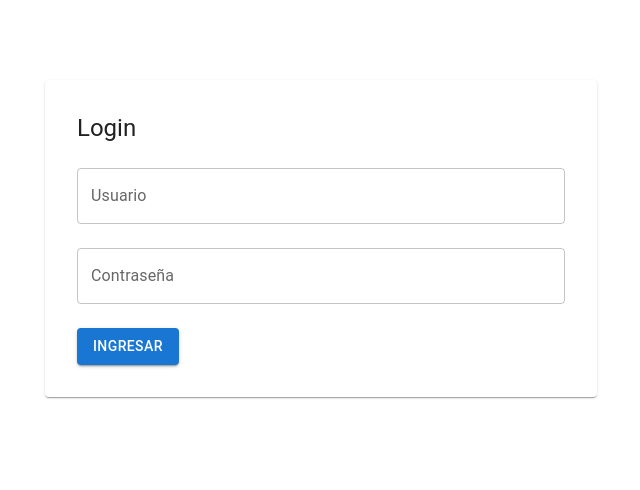
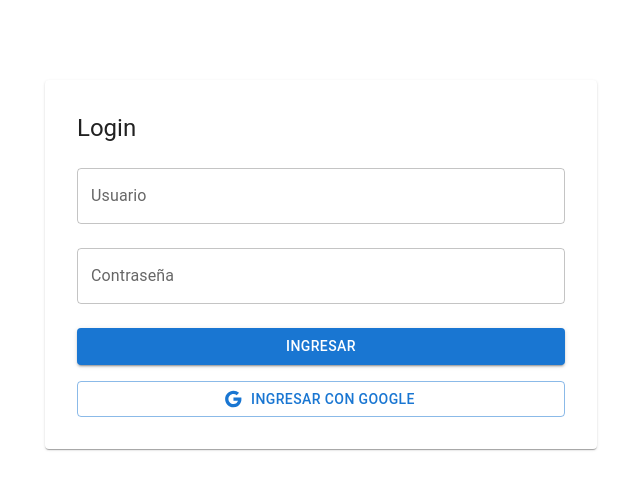
Before and after one commit to ewiedermann/librotema, a React (Create React App) app: page /login in a window 1280 px wide. Shown: the top 490 px of the page, without its empty margins (319-959 px from the left). Built offline with nearby package versions, Linux system fonts and the light colour scheme.

Commit message:
Cambios para empezar con google

```diff
--- a/src/components/Login.jsx
+++ b/src/components/Login.jsx
@@ -1,10 +1,12 @@
 import React, { useState, useEffect } from 'react';
 import { collection, getDocs } from 'firebase/firestore';
-import { db } from '../firebase/firebase';
+import { db, auth } from '../firebase/firebase'; // ahora exportas auth desde firebase.jsx
 import { useNavigate } from 'react-router-dom';
 import {
   Box, Button, Container, TextField, Typography, Paper, Alert
 } from '@mui/material';
+import { Google as GoogleIcon } from '@mui/icons-material';
+import { GoogleAuthProvider, signInWithPopup, signInWithRedirect } from "firebase/auth";
 
 const Login = ({ setUser }) => {
   const [credenciales, setCredenciales] = useState({ usuario: '', contrasena: '' });
@@ -14,10 +16,9 @@ const Login = ({ setUser }) => {
   useEffect(() => {
     const storedUser = localStorage.getItem('usuario');
     if (storedUser) {
-      // Si hay usuario en localStorage, redirigir a la página principal
-      navigate('/login', { replace: true }); // replace elimina la página anterior del historial
+      navigate('/login', { replace: true });
     }
-  }, []);
+  }, [navigate]);
 
   const handleLogin = async () => {
     setError('');
@@ -29,7 +30,6 @@ const Login = ({ setUser }) => {
       );
 
       if (userDoc) {
-        //Array[10]=
         const userData = { ...userDoc.data(), id: userDoc.id };
 
         if (!userData.rol) {
@@ -38,6 +38,7 @@ const Login = ({ setUser }) => {
         }
 
         setUser(userData);
+        localStorage.setItem('usuario', JSON.stringify(userData));
         navigate('/');
       } else {
         setError('Credenciales incorrectas');
@@ -45,6 +46,39 @@ const Login = ({ setUser }) => {
     } catch (err) {
       console.error('Error al autenticar:', err);
       setError('Error al conectarse. Intente de nuevo más tarde.');
+    }
+  };
+
+  // 📌 Login con Google
+  const handleGoogleLogin = async () => {
+    setError('');
+    const provider = new GoogleAuthProvider();
+
+    try {
+      const result = await signInWithPopup(auth, provider);
+      const userData = {
+        usuario: result.user.displayName,
+        email: result.user.email,
+        foto: result.user.photoURL,
+        uid: result.user.uid,
+        rol: 'google_user'
+      };
+      setUser(userData);
+      localStorage.setItem('usuario', JSON.stringify(userData));
+      navigate('/');
+    } catch (err) {
+      console.error('Google Sign-In error:', err?.code, err?.message);
+
+      // Fallback si el popup fue bloqueado
+      if (err?.code === 'auth/popup-blocked' || err?.code === 'auth/cancelled-popup-request') {
+        try {
+          await signInWithRedirect(auth, provider);
+          return;
+        } catch (e2) {
+          console.error('Redirect fallback error:', e2?.code, e2?.message);
+        }
+      }
+      setError(`No se pudo iniciar sesión con Google (${err?.code || 'error-desconocido'}).`);
     }
   };
 
@@ -68,9 +102,16 @@ const Login = ({ setUser }) => {
           value={credenciales.contrasena}
           onChange={(e) => setCredenciales({ ...credenciales, contrasena: e.target.value })}
         />
-        <Box mt={2}>
+        <Box mt={2} display="flex" flexDirection="column" gap={2}>
           <Button variant="contained" color="primary" onClick={handleLogin}>
             Ingresar
+          </Button>
+          <Button
+            variant="outlined"
+            startIcon={<GoogleIcon />}
+            onClick={handleGoogleLogin}
+          >
+            Ingresar con Google
           </Button>
         </Box>
       </Paper>
--- a/src/firebase/firebase.jsx
+++ b/src/firebase/firebase.jsx
@@ -1,11 +1,15 @@
-// Import the functions you need from the SDKs you need
+// Importar SDKs de Firebase
 import { initializeApp } from "firebase/app";
 import { getAnalytics } from "firebase/analytics";
-// TODO: Add SDKs for Firebase products that you want to use
-// https://firebase.google.com/docs/web/setup#available-libraries
+import {
+  getAuth,
+  GoogleAuthProvider,
+  setPersistence,
+  browserLocalPersistence
+} from "firebase/auth";
+import { getFirestore } from "firebase/firestore";
 
-// Your web app's Firebase configuration
-// For Firebase JS SDK v7.20.0 and later, measurementId is optional
+// Configuración de tu proyecto Firebase
 const firebaseConfig = {
   apiKey: "AIzaSyBtrGBwQvD8AHP5T1R1XAoVc81dGwBTdfQ",
   authDomain: "librodetema-332a2.firebaseapp.com",
@@ -16,8 +20,20 @@ const firebaseConfig = {
   measurementId: "G-NQ3JBQD0F5"
 };
 
-// Initialize Firebase
-const db = initializeApp(firebaseConfig);
-const analytics = getAnalytics(db);
+// Inicializar Firebase
+const app = initializeApp(firebaseConfig);
 
-export { db };
+// Analytics (opcional)
+const analytics = getAnalytics(app);
+
+// Exportar Firestore
+export const db = getFirestore(app);
+
+// Exportar Auth
+export const auth = getAuth(app);
+
+// Persistencia: mantiene sesión activa
+setPersistence(auth, browserLocalPersistence);
+
+// Proveedor de Google
+export const googleProvider = new GoogleAuthProvider();
```
Also changed, not shown: src/context/AuthContext.jsx (added, +32 -0 lines).
